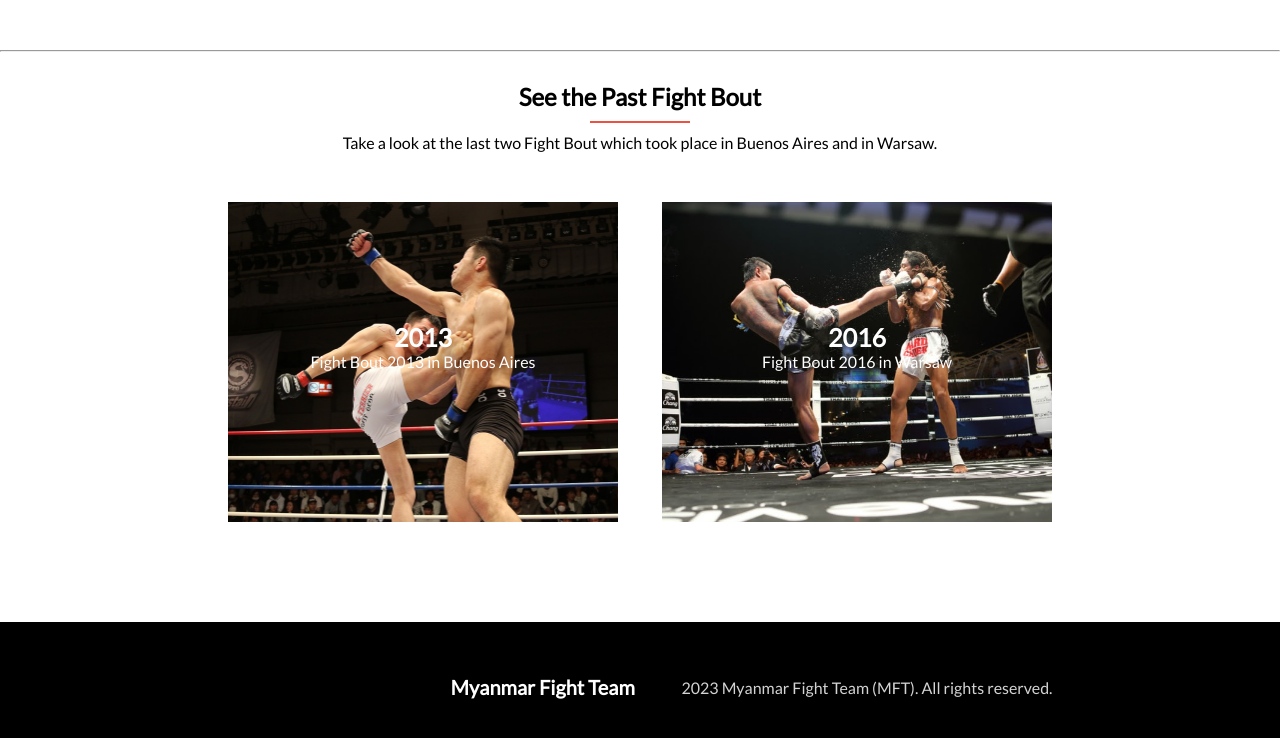
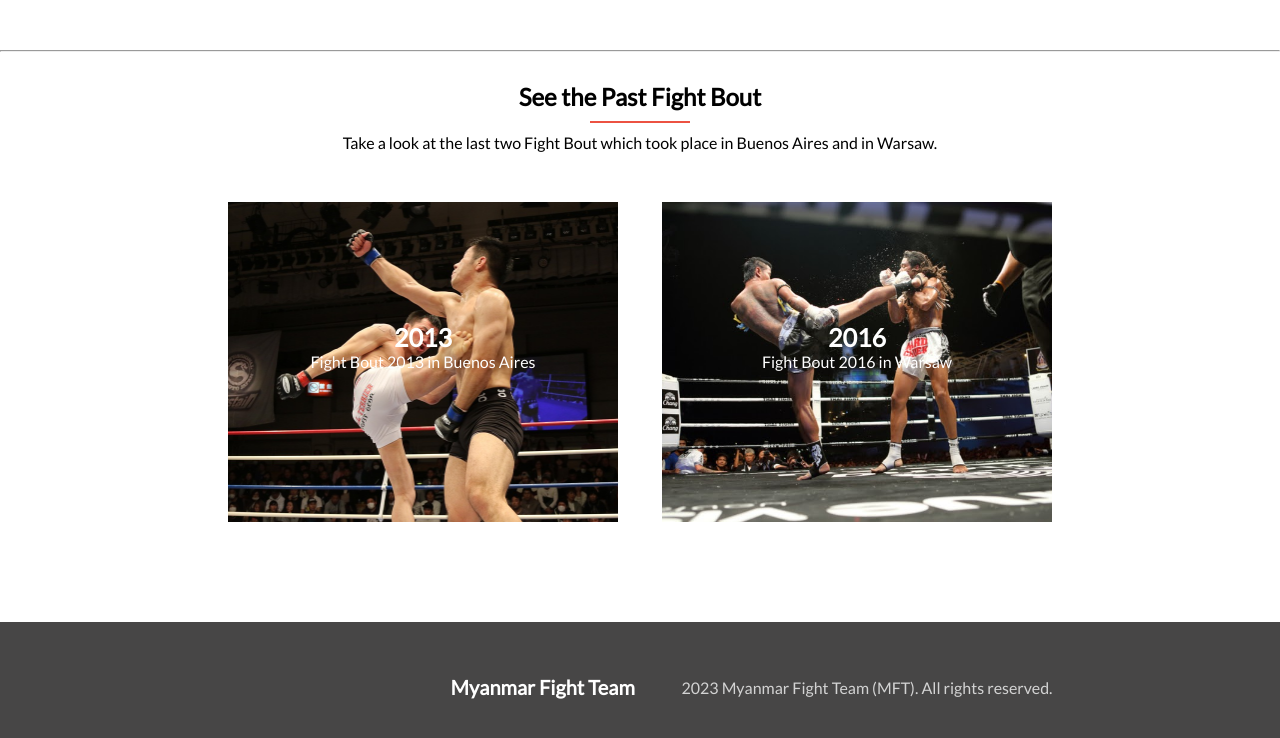
Before and after one commit to mryeminthu/Capstone-Project, a website: page about.html in a window 1280 px wide. Shown: the part 1212-1950 px from the top of the page. Drawn offline with Linux system fonts and the light colour scheme.

Commit message:
Change-footer-background

```diff
--- a/style.css
+++ b/style.css
@@ -802,7 +802,7 @@ img {
   .about-footer {
     display: flex;
     align-items: center;
-    background-color: #000;
+    background-color: rgb(71 70 70);
   }
 
   .about-footer .footer_para1 {
```
